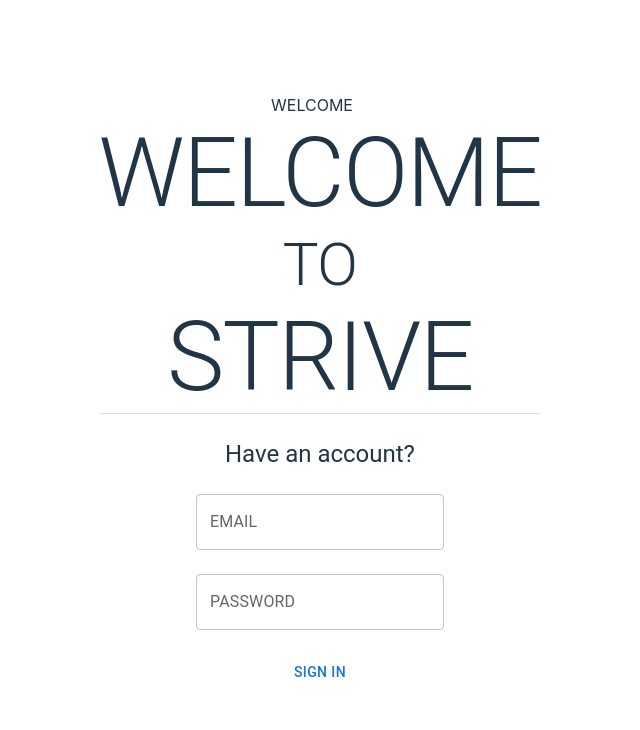
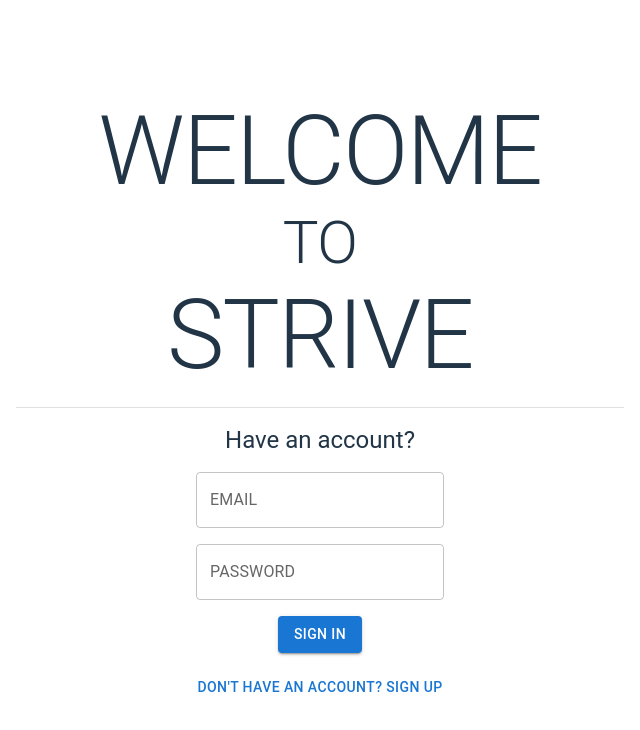
Before and after one commit to Beaver-Believers-Hackathon-2024/HackathonProj, a React (Vite) app in the folder habit-tracker/: page / in a window 1280 px wide. Shown: the top 730 px of the page, without its empty margins (320-960 px from the left). Built offline with nearby package versions, Linux system fonts and the light colour scheme.

Commit message:
Latest login page

```diff
--- a/habit-tracker/package.json
+++ b/habit-tracker/package.json
@@ -12,6 +12,7 @@
   "dependencies": {
     "@emotion/react": "^11.11.3",
     "@emotion/styled": "^11.11.0",
+    "@mui/icons-material": "^5.15.3",
     "@mui/material": "^5.15.3",
     "firebase": "^10.7.1",
     "react": "^18.2.0",
--- a/habit-tracker/src/pages/login.jsx
+++ b/habit-tracker/src/pages/login.jsx
@@ -1,30 +1,59 @@
 import React, { useEffect } from "react";
-import { useState } from "react";
-import {Typography, Divider, Link, Grid, TextField, Button} from "@mui/material";
+import { Typography, Divider, Link, Grid, TextField, Button, SvgIcon } from "@mui/material";
+import GoogleIcon from '@mui/icons-material/Google';
 
 // db function calls
 
-export default function login() {
+export default function Login() {
   return <>
     <Grid container spacing={2}>
-      <Grid xs={12}>
+      <Grid item xs={12}>
+        <Typography variant="h1" component="h2">
           WELCOME
+        </Typography>
+        <Typography variant="h2" component="h2">
+          TO
+        </Typography>
+        <Typography variant="h1" component="h2">
+          STRIVE
+        </Typography>
       </Grid>
+      <Grid item xs={12}>
+        <Grid container justifyContent="center">
+        <Grid item xs={6}><Divider orientation="horizontal" flexItem /></Grid>
         </Grid>
 
-    <Typography variant="h1" component="h2">WELCOME</Typography>
-    <Typography variant="h2" component="h2">TO</Typography>
-    <Typography variant="h1" component="h2">STRIVE</Typography>
-    <Divider orientation="horizontal" flexItem /><br />
-    <Typography variant="h5" component="h2">Have an account?</Typography><br />
-    <TextField id="outlined-basic" label="EMAIL" variant="outlined" /><br /><br />
-    <TextField id="outlined-basic" label="PASSWORD" variant="outlined" /><br /><br />
-    <Button
+      </Grid>
+      <Grid item xs={12}>
+        <Typography variant="h5" component="h2">
+          Have an account?
+        </Typography>
+      </Grid>
+      <Grid item xs={12}>
+        <TextField id="outlined-basic" label="EMAIL" variant="outlined" />
+      </Grid>
+      <Grid item xs={12}>
+        <TextField id="outlined-basic" label="PASSWORD" variant="outlined" />
+      </Grid>
+      <Grid item xs={12}>
+        <Button variant="contained"
           onClick={() => {
-        alert('clicked'); //CHANGE IT TO NAVIGATE FURTHER!
+            alert('clicked'); // CHANGE IT TO NAVIGATE FURTHER!
           }}
         >
           Sign In
         </Button>
-  </>;
+      </Grid>
+      <Grid item xs={12}>
+        <Button
+          onClick={() => {
+            alert('clicked'); // CHANGE IT TO NAVIGATE FURTHER!
+          }}
+        >
+          Don't have an account? Sign Up
+        </Button>
+      </Grid>
+
+    </Grid>
+  </>
 }
```
Also changed, not shown: 1 other file (tests, documents, lock files or other folders). Lines whose indentation alone changed are shown as unchanged.
